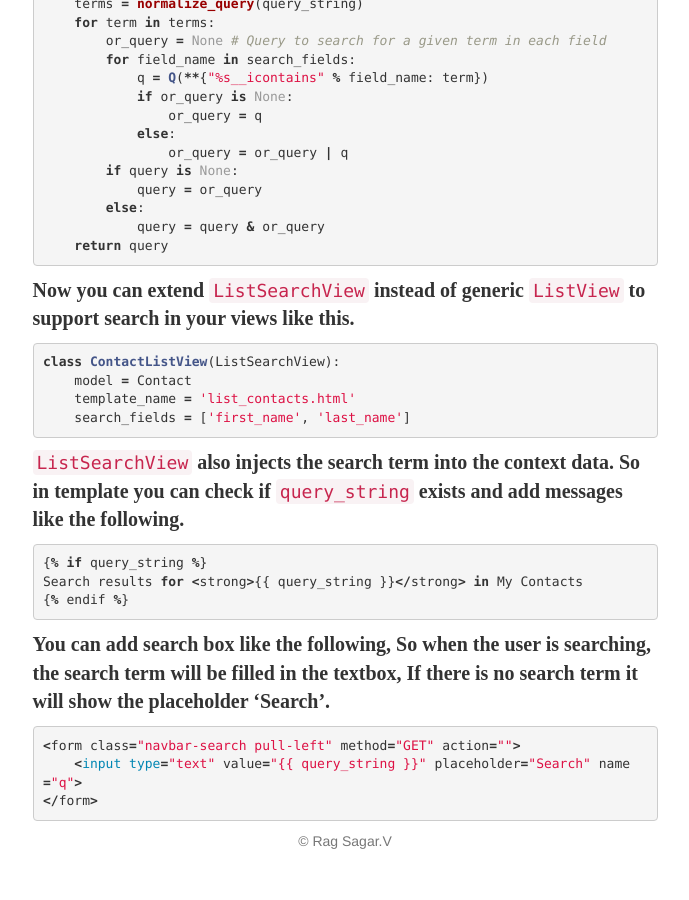
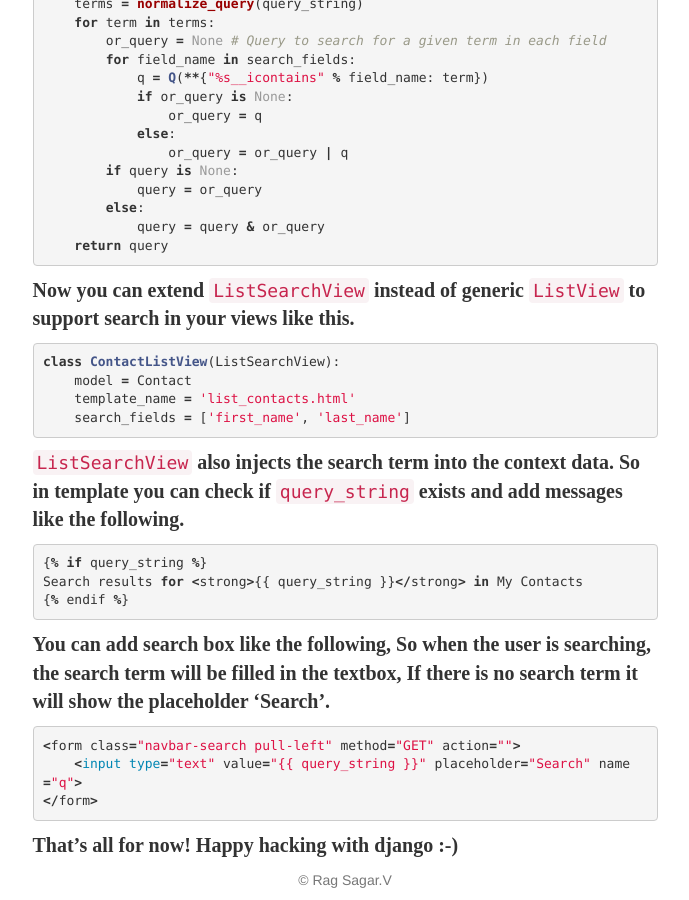
Before and after one commit to ragsagar/ragsagar.github.com, a Jekyll site: the page built from _posts/2013-08-14-extending-django-ListView-to-enable-searching.markdown, in a window 1280 px wide and 900 px high, scrolled down 2221 px. Shown: the whole window, without its empty margins (295-984 px from the left). Built offline with Jekyll 4.4.1, drawn with Linux system fonts in a browser that asks for light colours; nearby versions of some CDN libraries; some web fonts are replaced; comment, search, counter and statistics services are not loaded; before the commit the page ends 3082 px from its top, so only the background shows below that.

Commit message:
Adding more content in django ListView post

```diff
--- a/_posts/2013-08-14-extending-django-ListView-to-enable-searching.markdown
+++ b/_posts/2013-08-14-extending-django-ListView-to-enable-searching.markdown
@@ -156,3 +156,5 @@ it will show the placeholder 'Search'.
     <input type="text" value="{% raw %}{{ query_string }}{% endraw %}" placeholder="Search" name="q">
 </form>
 {% endhighlight %}
+
+That's all for now! Happy hacking with django :-)
```
